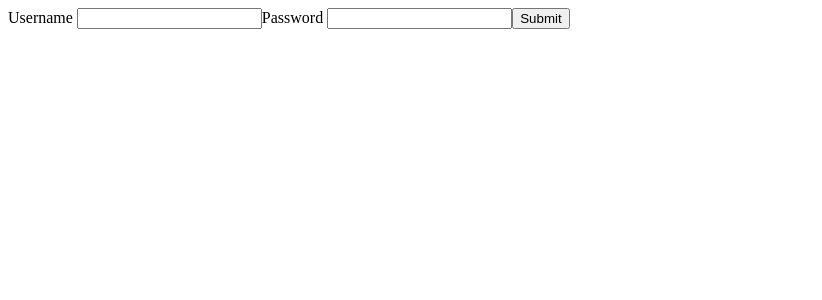
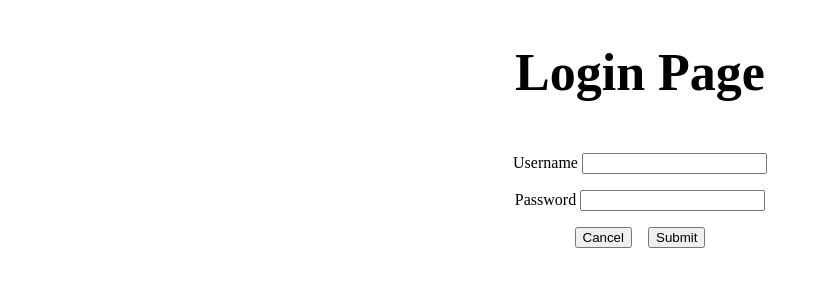
Before and after one commit to RShillgit/Blog-Api, a React (Create React App) app in the folder client/: page /login in a window 1280 px wide. Shown: the top 300 px of the page, without its empty margins (0-822 px from the left). Built offline with nearby package versions, Linux system fonts and the light colour scheme.

Commit message:
Basic styling for home and login page

```diff
--- a/client/src/App.js
+++ b/client/src/App.js
@@ -14,18 +14,40 @@ function App() {
 
   return (
     <div className="App">
+
       <header className="App-header">
-        <h1>{message}</h1>
+        <h1>Blog Home Page</h1>
       </header>
 
       <div className='navigation'>
           <a href='/login'>
-            <button>Login</button>
+            <button>Admin Login</button>
           </a>
           <a href='/protected'>
             <button>Protected</button>
           </a>
       </div>
+
+      <div className="home-content">
+        <div className="home-individualBlog">
+          <h3>BLOG TITLE 1</h3>
+          <p>Lorem Ipsum BLAH BLAH BLAH</p>
+          <p>Comments...</p>
+        </div>
+
+        <div className="home-individualBlog">
+          <h3>BLOG TITLE 2</h3>
+          <p>Lorem Ipsum BLAH BLAH BLAH</p>
+          <p>Comments...</p>
+        </div>
+
+        <div className="home-individualBlog">
+          <h3>BLOG TITLE 3</h3>
+          <p>Lorem Ipsum BLAH BLAH BLAH</p>
+          <p>Comments...</p>
+        </div>
+      </div>
+
     </div>
   );
 }
--- a/client/src/components/login.js
+++ b/client/src/components/login.js
@@ -39,6 +39,7 @@ function Login() {
                     <div>
                         <p>{data.token}</p>
                         <p>{data.expiresIn}</p>
+                        <p>Successful, redirect somewhere</p>
                     </div>
                 );
             }
@@ -55,16 +56,27 @@ function Login() {
     }
 
     return (
-        <div>
-            <form onSubmit={handleSubmit}>
+        <div className="Login">
+
+            <header>
+                <h1>Login Page</h1>
+            </header>
+
+            <div className="login-form">
+                <form onSubmit={handleSubmit} id='admin-login-form'>
                     <label>
                         Username <input type='text' name="username" onChange={usernameChange}></input>
                     </label>
                     <label>
                         Password <input type='password' name="password" onChange={passwordChange}></input>
                     </label>
-                <button>Submit</button>
+
                 </form>
+                <div className="form-buttons">
+                    <a href="/"><button>Cancel</button></a>
+                    <button form="admin-login-form">Submit</button>
+                </div>
+            </div>
 
             {message}
 
--- a/client/src/styles/App.css
+++ b/client/src/styles/App.css
@@ -1,16 +1,52 @@
-.App {
-  text-align: center;
+/* HEADER */
+header {
+  display: flex;
+  justify-content: center;
+  font-size: calc(10px + 2vmin);
 }
-.App-header {
-  background-color: #282c34;
+
+/* NAVIGATION */
+.navigation {
   display: flex;
+  justify-content: center;
+  gap: 1rem;
+  padding: 1rem;
+}
+
+/* BLOG HOME PAGE */
+.home-content {
+  padding: 1rem;
+  display: flex;
+  justify-content: space-between;
+}
+.home-individualBlog {
+  padding: 1rem;
+  border: 1px solid blue;
+}
+
+/* LOGIN PAGE */
+.login-form {
+  flex-direction: column;
+  display: flex;
+  align-items: center;
+  padding: 1rem;
+}
+.login-form form {
+  display: flex;
+  gap: 1rem;
   flex-direction: column;
   align-items: center;
+}
+.login-form .form-buttons {
+  display: flex;
+  padding: 1rem;
+  gap: 1rem;
+}
+.Login .error-message {
+  display: flex;
   justify-content: center;
-  font-size: calc(10px + 2vmin);
-  color: white;
-}
-
-.error-message {
   color: red;
 }
+.Login .error-message p {
+  margin: 0;
+}
```
Lines whose indentation alone changed are shown as unchanged.
